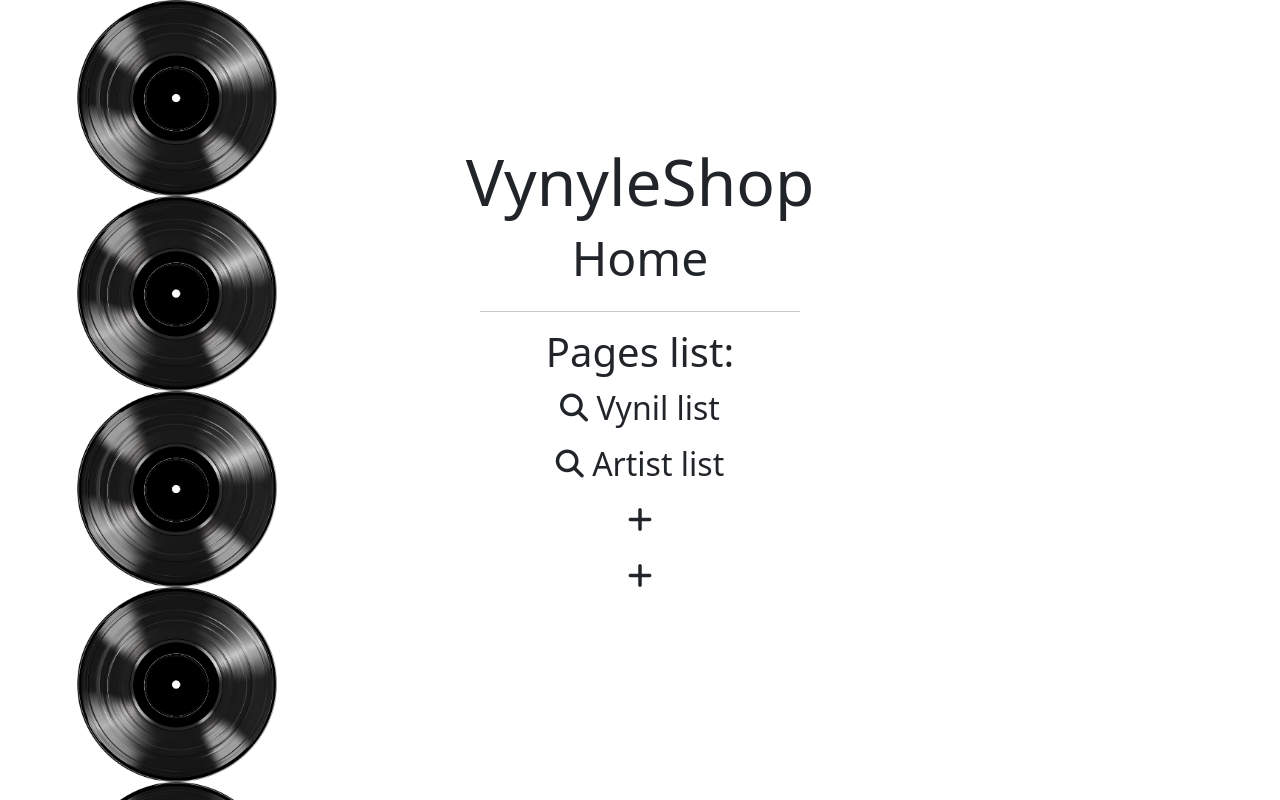
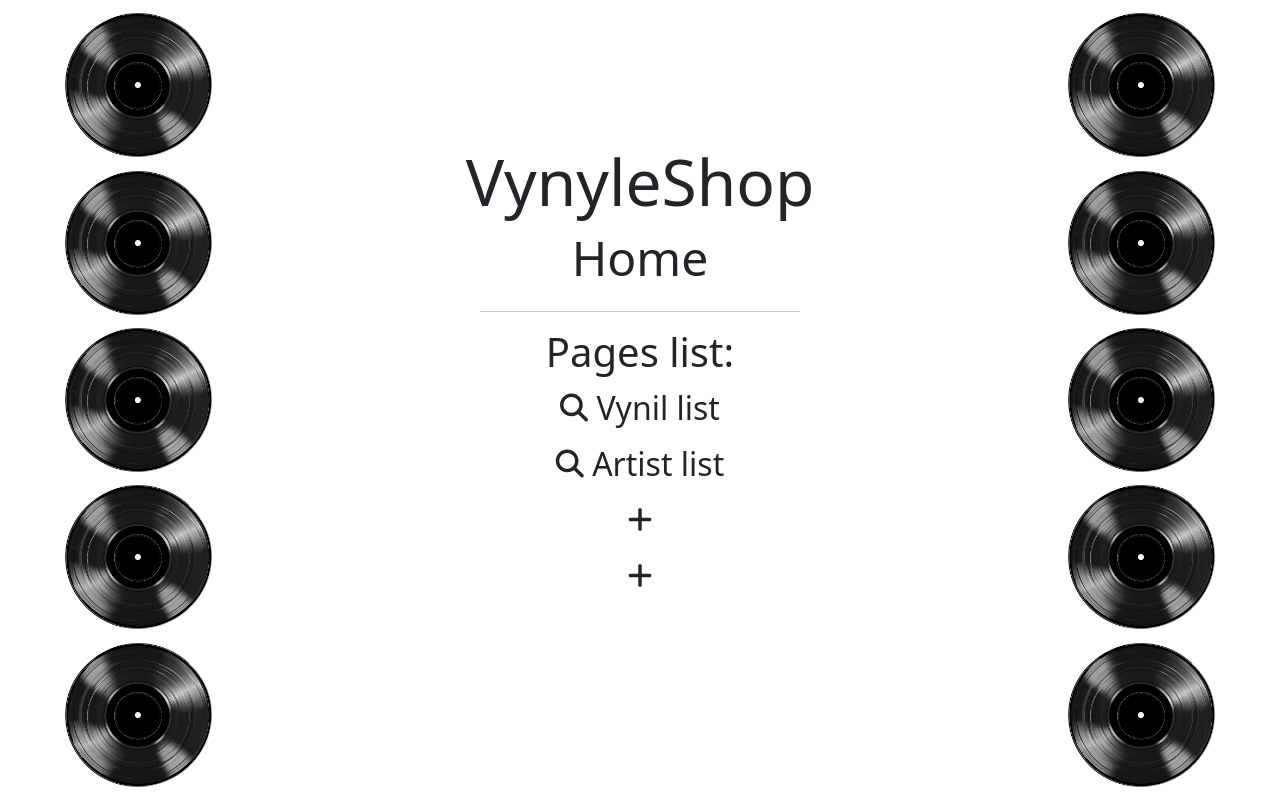
Before and after one commit to SimoneChiodo/backend-vynyleshop-spring, a Spring Boot app: page / in a window 1280 px wide. Run offline with Spring Boot 4, Linux system fonts and the light colour scheme; some libraries are stand-ins or nearby versions.

Commit message:
Fix HomePage html

```diff
--- a/src/main/resources/static/css/style.css
+++ b/src/main/resources/static/css/style.css
@@ -38,15 +38,22 @@
 
 .vynil-line {
   position: absolute;
-  left: 6%;
   top: 0;
 
   height: 100%;
   width: 200px;
   overflow: hidden;
 }
+.vynil-line-left {
+  left: 3%;
+}
+.vynil-line-right {
+  right: 3%;
+}
 
 .vynil-img {
-  width: 100%;
+  width: auto;
+  max-width: 100%;
   height: auto;
+  max-height: 18vh;
 }
--- a/src/main/resources/templates/home/index.html
+++ b/src/main/resources/templates/home/index.html
@@ -55,7 +55,11 @@
         </li>
       </ul>
 
-      <div class="vynil-line">
+      <div class="vynil-lines">
+        <!-- Left Vynil-line -->
+        <div
+          class="vynil-line vynil-line-left d-none d-md-flex justify-content-evenly align-items-center flex-column"
+        >
           <img
             class="vynil-img"
             th:src="@{/img/Vynil.png}"
@@ -87,6 +91,42 @@
             draggable="false"
           />
         </div>
+        <!-- Right Vynil-line -->
+        <div
+          class="vynil-line vynil-line-right d-none d-md-flex justify-content-evenly align-items-center flex-column"
+        >
+          <img
+            class="vynil-img"
+            th:src="@{/img/Vynil.png}"
+            alt="vynil"
+            draggable="false"
+          />
+          <img
+            class="vynil-img"
+            th:src="@{/img/Vynil.png}"
+            alt="vynil"
+            draggable="false"
+          />
+          <img
+            class="vynil-img"
+            th:src="@{/img/Vynil.png}"
+            alt="vynil"
+            draggable="false"
+          />
+          <img
+            class="vynil-img"
+            th:src="@{/img/Vynil.png}"
+            alt="vynil"
+            draggable="false"
+          />
+          <img
+            class="vynil-img"
+            th:src="@{/img/Vynil.png}"
+            alt="vynil"
+            draggable="false"
+          />
+        </div>
+      </div>
     </main>
   </body>
 </html>
```
Lines whose indentation alone changed are shown as unchanged.
